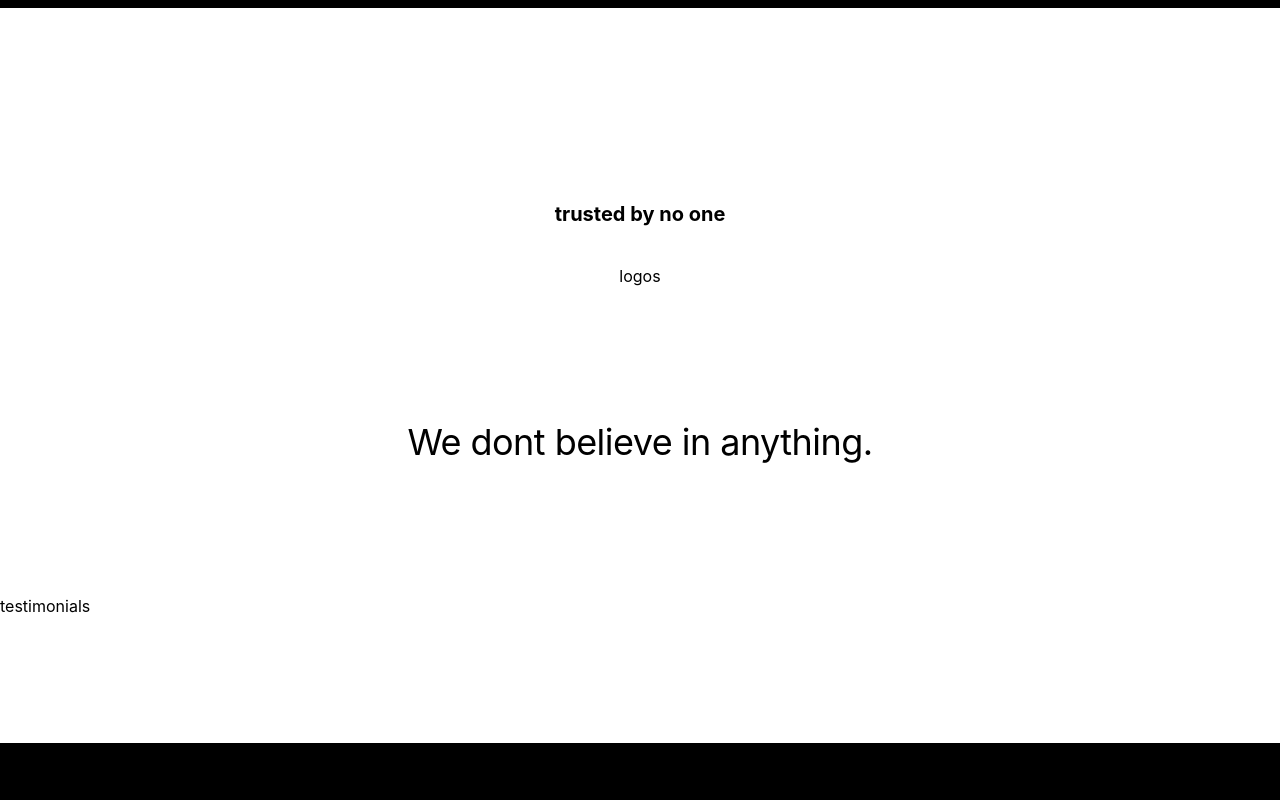
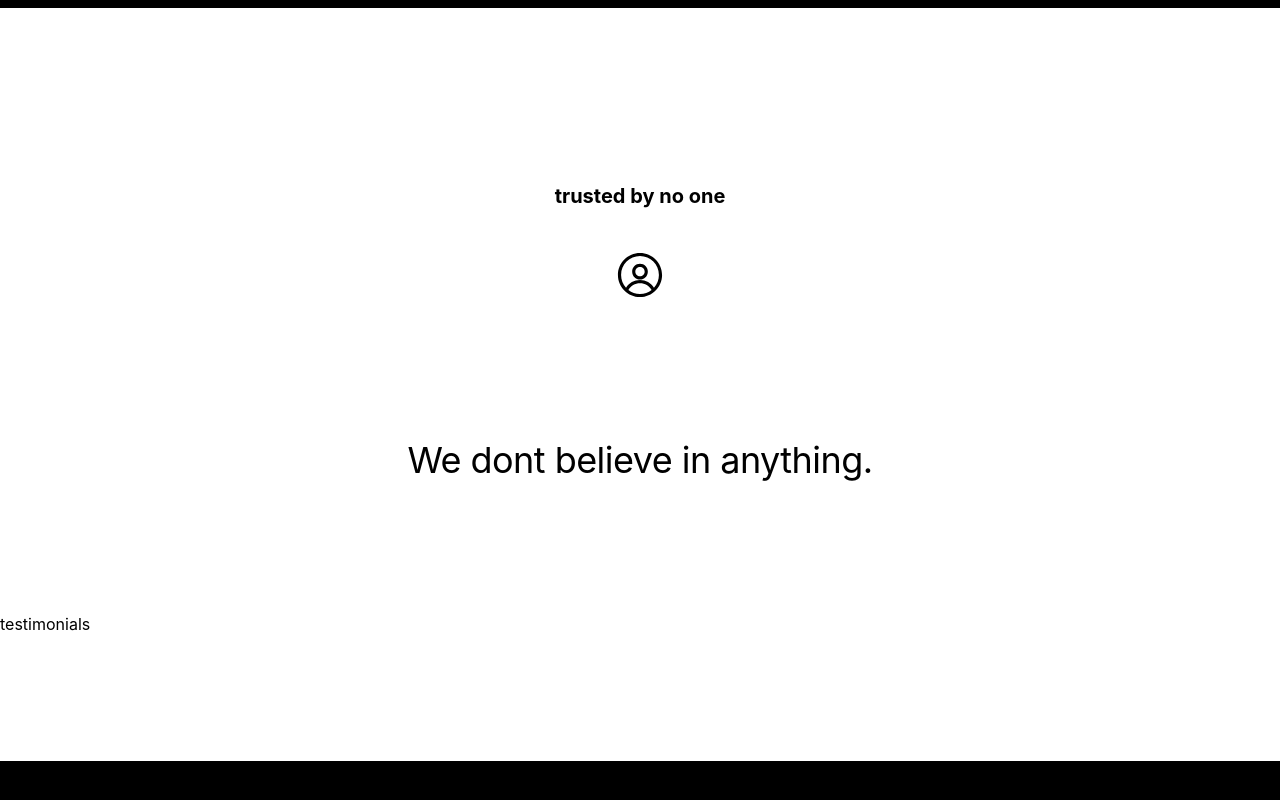
Before and after one commit to nhui98/khao-company, a Next.js app: page / in a window 1280 px wide. Shown: the part 4789-5589 px from the top of the page. Built offline with nearby package versions, Linux system fonts and the light colour scheme.

Commit message:
trustedby section and logo slider

```diff
--- /dev/null
+++ b/components/client-logos.tsx
@@ -0,0 +1,22 @@
+import Image from "next/image";
+import SliderContainer, { SliderItem } from "./slider";
+
+const ClientLogos = () => {
+  return (
+    <>
+      <SliderContainer className="" contentWidth={1290} initialOffsetX={0}>
+        <SliderItem width={150}>
+          <Image
+            src="/assets/no-trustedby.svg"
+            width={150}
+            height={50}
+            alt="trusted by"
+            objectFit="contain"
+          />
+        </SliderItem>
+      </SliderContainer>
+    </>
+  );
+};
+
+export default ClientLogos;
--- /dev/null
+++ b/components/slider.tsx
@@ -0,0 +1,67 @@
+import { useCallback, useContext, useRef } from "react";
+import {} from "../utils/scroll-observer";
+import { SizeContext } from "../utils/size-observer";
+import useAnimationFrame from "../utils/use-animation-frame";
+
+interface Props {
+  initialOffsetX: number;
+  className: string;
+  contentWidth: number;
+}
+
+const SliderContainer = ({
+  children,
+  initialOffsetX,
+  className,
+  contentWidth,
+}: Props & { children: any }) => {
+  const { innerWidth } = useContext(SizeContext);
+  const refScrollX = useRef<number>(initialOffsetX);
+  const refContainer = useRef<HTMLDivElement>(null);
+  const refContent = useRef<HTMLDivElement>(null);
+
+  const enabled = innerWidth < contentWidth;
+
+  useAnimationFrame(
+    enabled,
+    useCallback(() => {
+      const { current: elContainer } = refContainer;
+      const { current: elContent } = refContent;
+      if (elContainer && elContent) {
+        refScrollX.current += 0.5;
+        elContainer.scrollLeft = refScrollX.current;
+        if (elContainer.scrollLeft >= elContent.clientWidth) {
+          refScrollX.current = 0;
+          elContainer.scrollLeft = 0;
+        }
+      }
+    }, [])
+  );
+
+  return (
+    <div
+      ref={refContainer}
+      className={`slider-container overflow-x-hidden whitespace-nowrap max-w-full pointer-events-none ${className}`}
+    >
+      <div ref={refContent} className="inline-block">
+        {children}
+      </div>
+      <div className={`enabled ? 'inline-block' : 'hidden'`}></div>
+    </div>
+  );
+};
+
+export default SliderContainer;
+
+interface ItemProps {
+  width: number;
+}
+
+export const SliderItem = ({
+  children,
+  width,
+}: ItemProps & { children: any }) => (
+  <div className="inline-flex justify-center items-center mx-4" style={{}}>
+    {children}
+  </div>
+);
--- a/components/trustedby.tsx
+++ b/components/trustedby.tsx
@@ -1,3 +1,6 @@
+import ClientLogos from "./client-logos";
+import SliderContainer from "./slider";
+
 const TrustedBy = () => (
   <section className="bg-white min-h-screen flex flex-col justify-center gap-16 md:gap-32">
     <div className="flex-1"></div>
@@ -6,7 +9,7 @@ const TrustedBy = () => (
         <span className="whitespace-nowrap">trusted by </span>
         <span className="whitespace-nowrap">no one</span>
       </h3>
-      <div>logos</div>
+      <ClientLogos />
     </div>
     <div className="flex flex-col justify-center items-center">
       <div className="container mx-auto lg:max-w-[70%] lg:px-10">
--- a/utils/size-observer.tsx
+++ b/utils/size-observer.tsx
@@ -8,7 +8,7 @@ export const SizeContext = createContext<ScrollValue>({
   innerWidth: 0,
 });
 
-const SizeObserver = ({ children }) => {
+const SizeObserver = ({ children }: any) => {
   const [innerWidth, setInnerWidth] = useState(0);
   const handleResize = useCallback(() => {
     setInnerWidth(window.innerWidth);
--- /dev/null
+++ b/utils/use-animation-frame.tsx
@@ -0,0 +1,24 @@
+import { useCallback, useEffect, useRef } from "react";
+
+const useAnimationFrame = (enabled: boolean, callback: () => void) => {
+  const requestRef = useRef<ReturnType<typeof requestAnimationFrame>>();
+
+  const animate = useCallback(() => {
+    callback();
+    requestRef.current = requestAnimationFrame(animate);
+  }, [callback]);
+
+  useEffect(() => {
+    if (enabled) {
+      requestRef.current = requestAnimationFrame(animate);
+
+      return () => {
+        if (requestRef.current) {
+          return cancelAnimationFrame(requestRef.current);
+        }
+      };
+    }
+  }, [enabled, animate]);
+};
+
+export default useAnimationFrame;
```
Also changed, not shown: public/assets/no-trustedby.svg (added).
